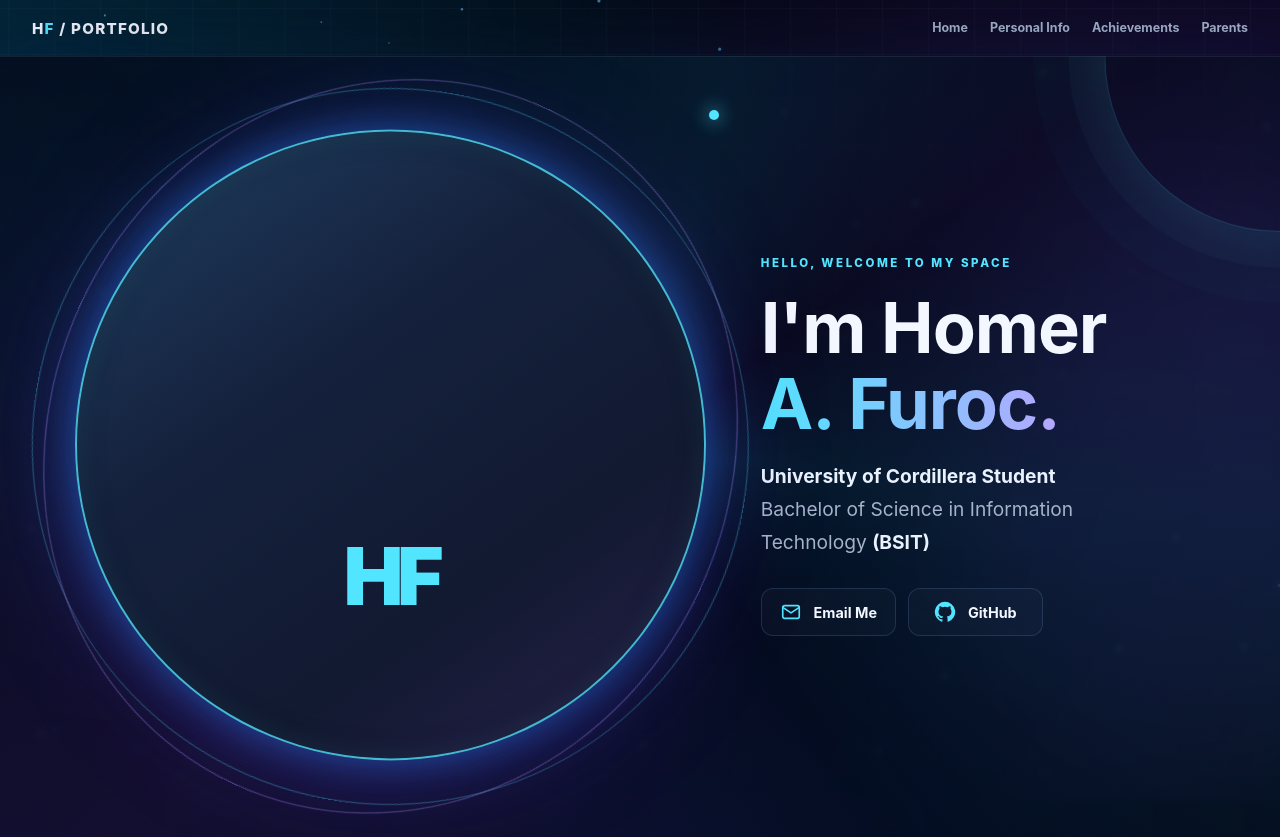
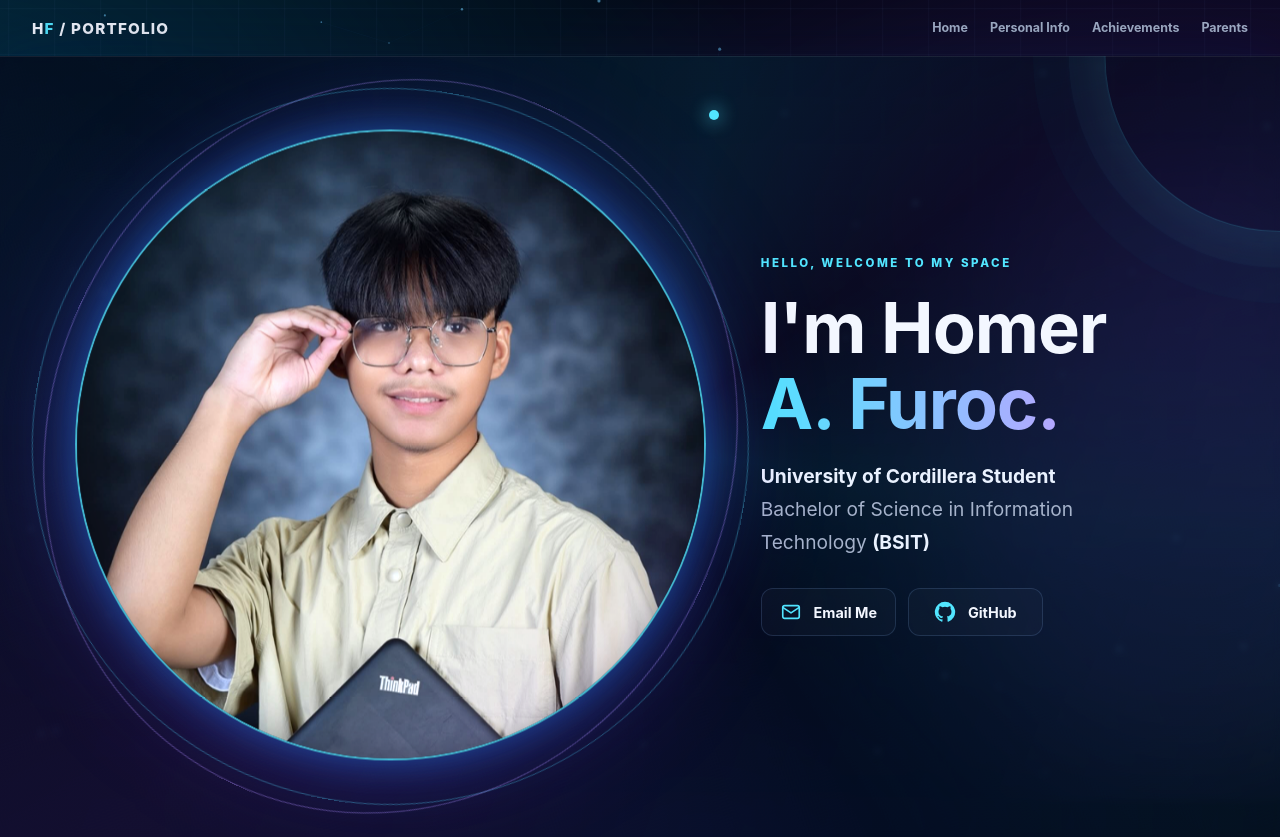
Before and after one commit to HomerFuroc/homer1, a plain HTML site: page index.html in a window 1280 px wide. Drawn offline with Linux system fonts and the light colour scheme.

Commit message:
Update index.html

```diff
--- a/index.html
+++ b/index.html
@@ -38,7 +38,11 @@
       <div class="orbit">
         <span class="orbit-dot"></span>
         <div class="avatar">
-          <img id="profileImage" src="github/workflows/2f42c19f-74f8-446f-8388-24d32cb29bd4.jpg" alt="Homer A. Furoc portrait">
+          <img
+  id="profileImage"
+  src=".github/workflows/2f42c19f-74f8-446f-8388-24d32cb29bd4.jpg"
+  alt="Homer A. Furoc portrait"
+>
           <div class="placeholder" id="placeholder" hidden><div class="monogram">HF</div></div>
         </div>
       </div>
```
